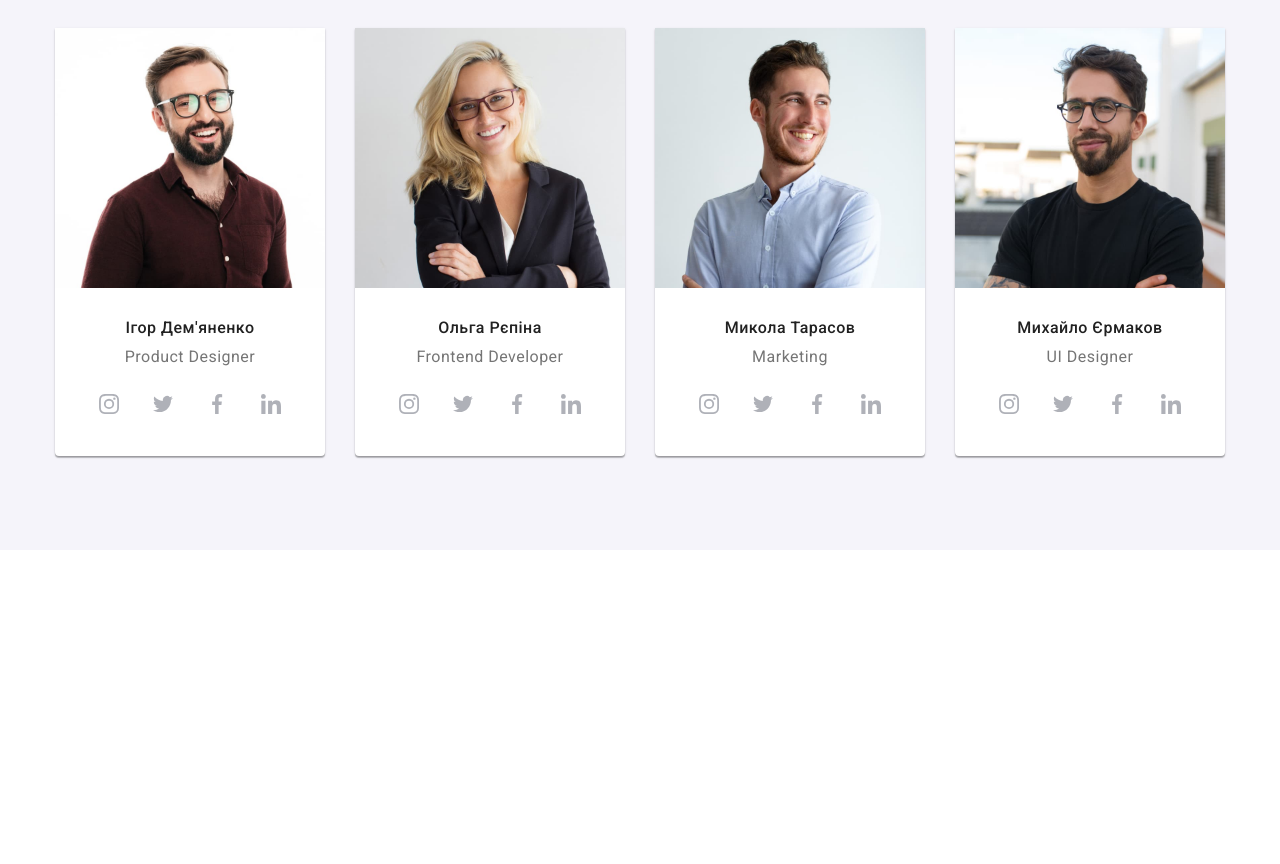
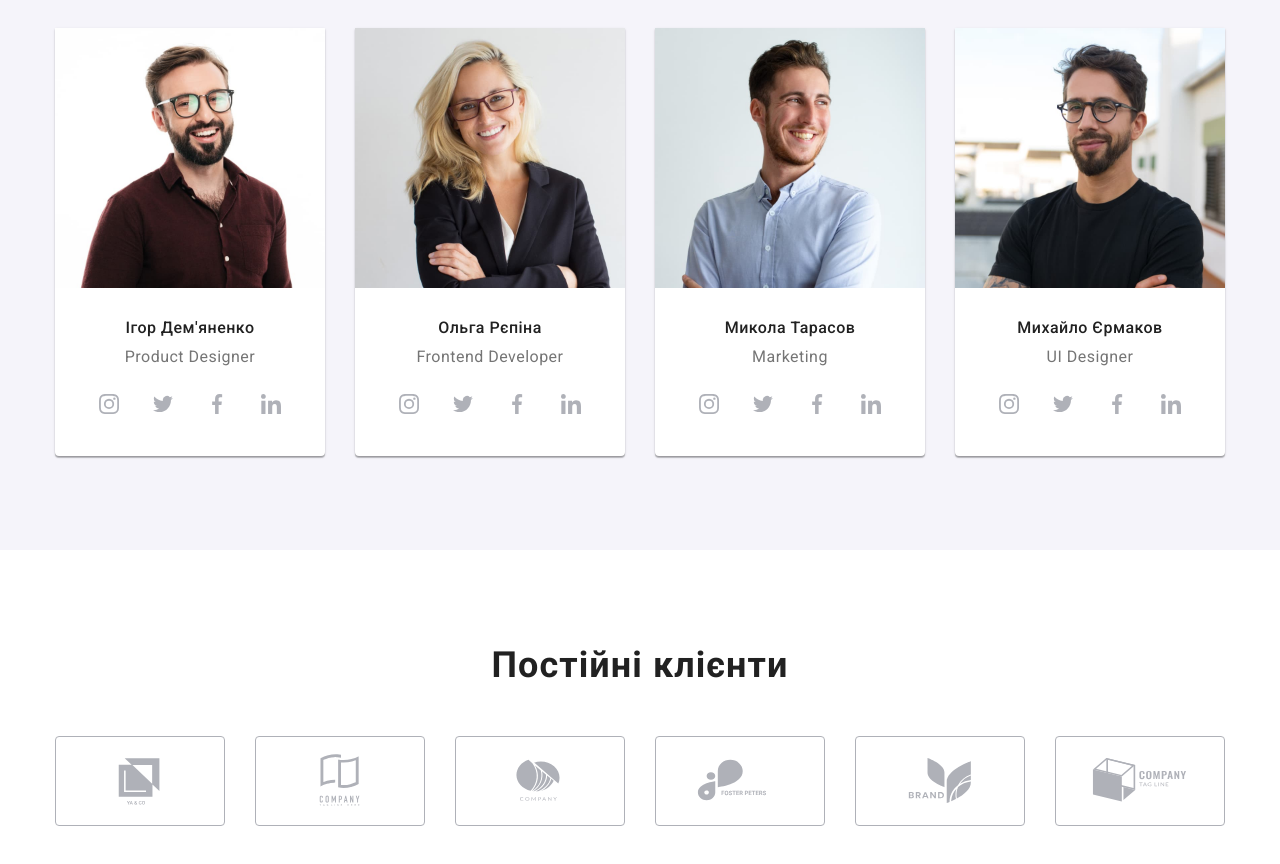
Before and after one commit to Tatiana-Pechenizka/goit-markup-hw-08, a plain HTML site: page index.html in a window 1280 px wide. Shown: the part 158-1022 px from the top of the page. Before the commit the page ends 800 px from the top, so only its background shows below. Drawn offline with nearby package versions, Linux system fonts and the light colour scheme.

Commit message:
fixed client-list

```diff
--- a/index.html
+++ b/index.html
@@ -415,7 +415,7 @@
         </div>
       </section>
       <!-- Постійні клієнти -->
-      <!-- <section class="section client">
+      <section class="section client">
         <div class="container client__container">
           <h2 class="title client__title">Постійні клієнти</h2>
           <ul class="client-list list">
@@ -463,7 +463,7 @@
             </li>
           </ul>
         </div>
-      </section> -->
+      </section>
     </main>
     <!-- Підвал сторінки -->
     <!-- <footer class="footer">
--- a/sass/layouts/_clients.scss
+++ b/sass/layouts/_clients.scss
@@ -1,10 +1,19 @@
 .client-list {
   display: flex;
-  justify-content: center;
+  // justify-content: center;
+  flex-wrap: wrap;
   gap: 30px;
   &__item {
-    width: calc((100% - 150px) / 6);
+    // width: calc((100% - 150px) / 6);
     height: 90px;
+
+    flex-basis: calc((100% - 30px) / 2);
+    @media screen and (min-width: 768px) {
+      flex-basis: calc((100% - 60px) / 3);
+    }
+    @media screen and (min-width: 1200px) {
+      flex-basis: calc((100% - 150px) / 6);
+    }
   }
   &__link {
     display: flex;
```
Also changed, not shown: css/main.css, css/main.min.css, 2 other files.
